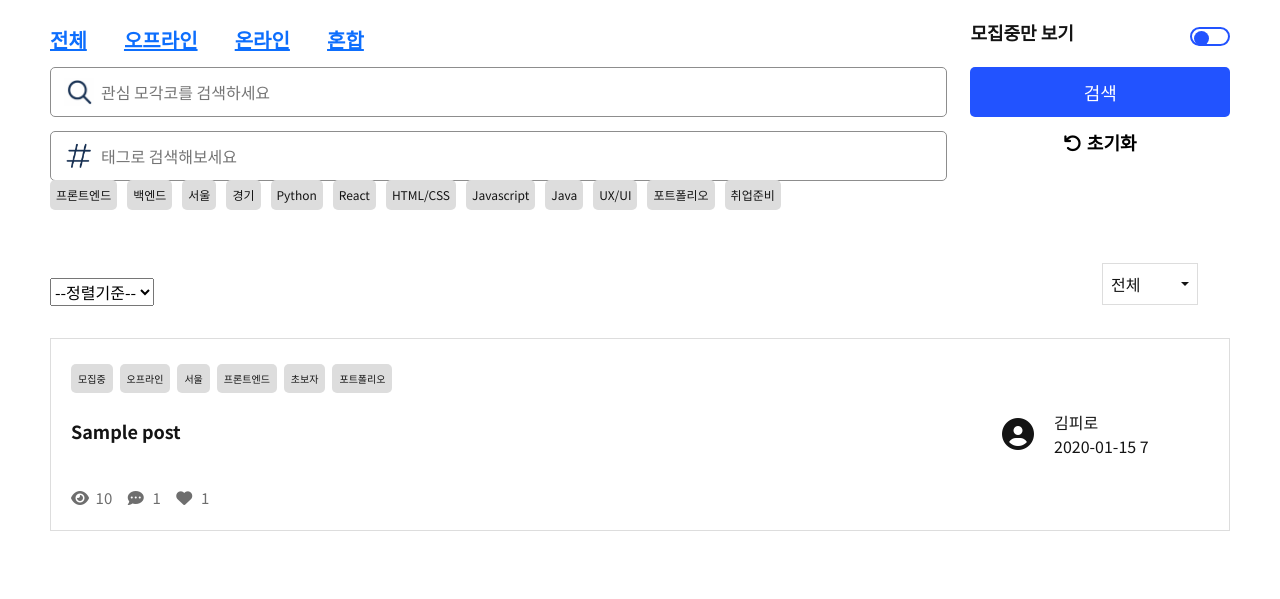
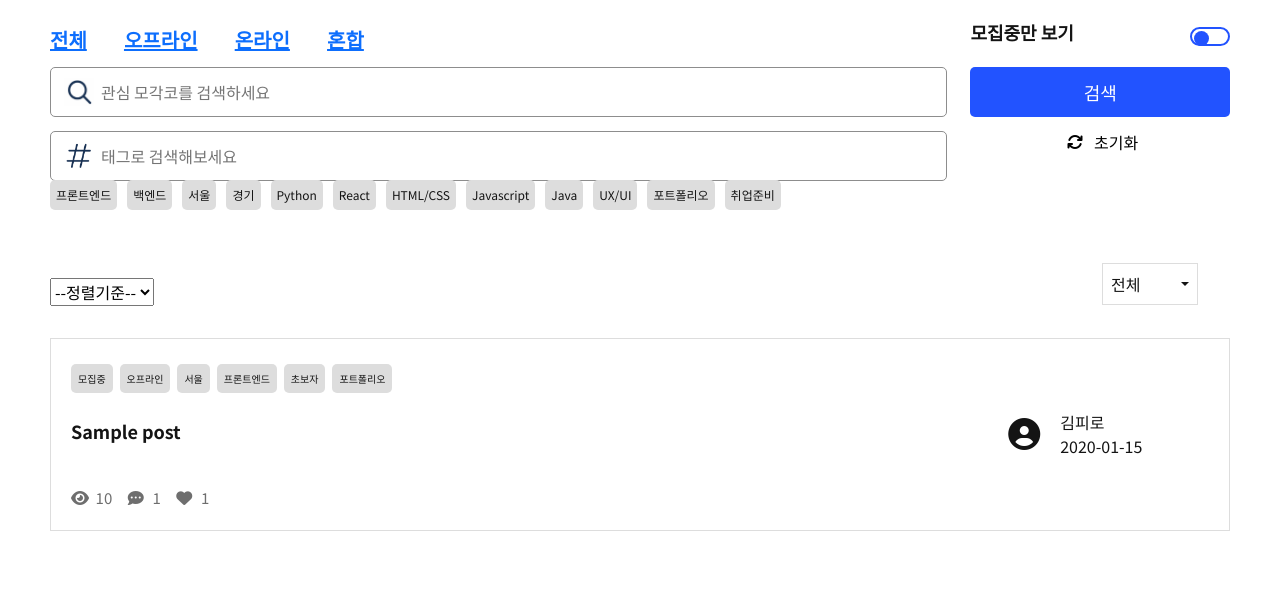
Before and after one commit to PIRO17-TEAM-MOCO/moco, a Django app: page /post/ in a window 1280 px wide. Shown: the part 404-1003 px from the top of the page. Run offline with Django 4.2, Linux system fonts and the light colour scheme; tables that the repository leaves empty hold one stand-in row (values such as "Sample post"); some libraries are stand-ins or nearby versions.

Commit message:
[fix]post_main 초기화 이미지 수정

```diff
--- a/posts/templates/posts/main.html
+++ b/posts/templates/posts/main.html
@@ -43,9 +43,10 @@
             <button id="main__search_btn" type="submit">검색</button>
           </div>
           <div id="search_div__top_right__reset">
-            <button id="main__reset_btn">
-              <i class="fa-solid fa-arrow-rotate-left"></i><span>초기화</span>
-            </button>
+            <div class="post_main__tag__reset">
+              <i class="fa-solid fa-arrows-rotate" style="color: black;"></i>
+              <input type="submit" name="reset" class="post-main__tag__reset" value="초기화">
+            </div>
           </div>
         </div>
       </div>
@@ -142,7 +143,7 @@
               <span>김피로</span>
             </div>
             <div id="main__info_div__post_right__info_time">
-              <span>{{post.published_at|date:"Y-m-d f " }}</span>
+              <span>{{post.published_at|date:"Y-m-d"}}</span>
               <!--등록 일자 형식 수정하기-->
             </div>
           </div>
--- a/posts/templates/posts/main_detail.html
+++ b/posts/templates/posts/main_detail.html
@@ -294,7 +294,7 @@
                   <span>{{review.user.nickname}}</span>
                 </div>
                 <div class="main_detail__contents__profile_time">
-                  <span>{{review.write_at|date:"Y. m. d." }}</span>
+                  <span>{{review.write_at|date:"Y. m. d."}}</span>
                 </div>
               </div>
             </div>
--- a/static/css/post_main.css
+++ b/static/css/post_main.css
@@ -425,3 +425,23 @@
   display: block;
   opacity: 1;
 }
+
+/* 초기화 버튼 */
+
+.post_main__tag__reset {
+  display: flex;
+  align-items: center;
+  padding: 5px 32px;
+  margin-left: 1rem;
+}
+
+.post_main__tag__reset i {
+  position: static;
+}
+
+.post_main__tag__reset input {
+  border: none;
+  background-color: transparent;
+  margin: 0 11px;
+  padding: 0;
+}
```
